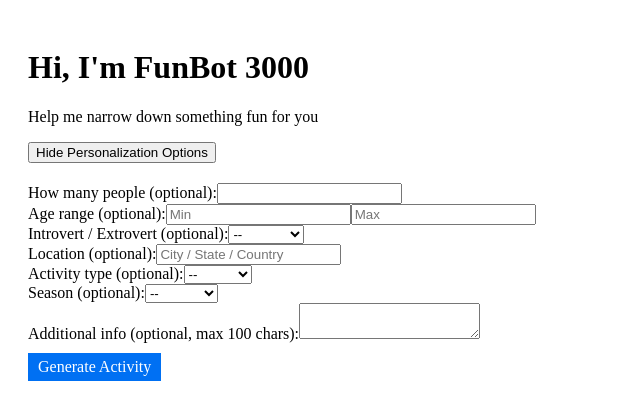
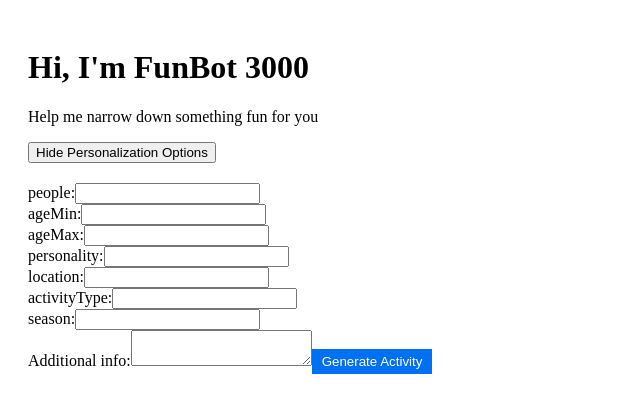
Before and after one commit to christensenandrew455-cell/funbot3000, a Next.js app: page / in a window 1280 px wide. Both pictures are taken after a click on the button "Personalize (optional)". Shown: the top 420 px of the page, without its empty margins (0-640 px from the left). Built offline with nearby package versions, Linux system fonts and the light colour scheme.

Commit message:
Update page.js

```diff
--- a/app/page.js
+++ b/app/page.js
@@ -1,92 +1,95 @@
-'use client';
+"use client";
 
-import { useState } from 'react';
+import { useState } from "react";
+import { useRouter } from "next/navigation";
 
 export default function Home() {
+  const router = useRouter();
   const [showPersonalize, setShowPersonalize] = useState(false);
   const [formData, setFormData] = useState({
-    people: '',
-    ageMin: '',
-    ageMax: '',
-    personality: '',
-    location: '',
-    activityType: '',
-    season: '',
-    extraInfo: ''
+    people: "",
+    ageMin: "",
+    ageMax: "",
+    personality: "",
+    location: "",
+    activityType: "",
+    season: "",
+    extraInfo: ""
   });
 
   const handleChange = (e) => {
     setFormData({ ...formData, [e.target.name]: e.target.value });
   };
 
+  async function handleGenerate() {
+    const res = await fetch("/api/generate", {
+      method: "POST",
+      headers: { "Content-Type": "application/json" },
+      body: JSON.stringify(formData),
+    });
+
+    const data = await res.json();
+
+    // Redirect with EVERYTHING in the URL
+    const params = new URLSearchParams({
+      ...formData,
+      result: data.result,
+    });
+
+    router.push(`/results?${params.toString()}`);
+  }
+
   return (
-    <div style={{ padding: '20px' }}>
+    <div style={{ padding: "20px" }}>
       <h1>Hi, I'm FunBot 3000</h1>
       <p>Help me narrow down something fun for you</p>
 
       <button onClick={() => setShowPersonalize(!showPersonalize)}>
-        {showPersonalize ? 'Hide Personalization Options' : 'Personalize (optional)'}
+        {showPersonalize ? "Hide Personalization Options" : "Personalize (optional)"}
       </button>
 
       {showPersonalize && (
-        <div style={{ marginTop: '20px' }}>
-          <label>
-            How many people (optional):
-            <input type="number" name="people" value={formData.people} onChange={handleChange} />
-          </label>
-          <br />
-          <label>
-            Age range (optional):
-            <input type="number" name="ageMin" placeholder="Min" value={formData.ageMin} onChange={handleChange} />
-            <input type="number" name="ageMax" placeholder="Max" value={formData.ageMax} onChange={handleChange} />
-          </label>
-          <br />
-          <label>
-            Introvert / Extrovert (optional):
-            <select name="personality" value={formData.personality} onChange={handleChange}>
-              <option value="">--</option>
-              <option value="introvert">Introvert</option>
-              <option value="extrovert">Extrovert</option>
-            </select>
-          </label>
-          <br />
-          <label>
-            Location (optional):
-            <input type="text" name="location" placeholder="City / State / Country" value={formData.location} onChange={handleChange} />
-          </label>
-          <br />
-          <label>
-            Activity type (optional):
-            <select name="activityType" value={formData.activityType} onChange={handleChange}>
-              <option value="">--</option>
-              <option value="inside">Inside</option>
-              <option value="outside">Outside</option>
-              <option value="both">Both</option>
-            </select>
-          </label>
-          <br />
-          <label>
-            Season (optional):
-            <select name="season" value={formData.season} onChange={handleChange}>
-              <option value="">--</option>
-              <option value="spring">Spring</option>
-              <option value="summer">Summer</option>
-              <option value="fall">Fall</option>
-              <option value="winter">Winter</option>
-            </select>
-          </label>
-          <br />
-          <label>
-            Additional info (optional, max 100 chars):
-            <textarea name="extraInfo" maxLength={100} value={formData.extraInfo} onChange={handleChange}></textarea>
-          </label>
-          <br />
-          <a
-            href={`/results?${new URLSearchParams(formData).toString()}`}
-            style={{ display: 'inline-block', marginTop: '10px', padding: '5px 10px', background: '#0070f3', color: 'white', textDecoration: 'none' }}
+        <div style={{ marginTop: "20px" }}>
+          {Object.keys(formData).map((key) => (
+            key !== "extraInfo" ? (
+              <div key={key}>
+                <label>
+                  {key}:
+                  <input
+                    name={key}
+                    value={formData[key]}
+                    onChange={handleChange}
+                  />
+                </label>
+                <br />
+              </div>
+            ) : (
+              <label key={key}>
+                Additional info:
+                <textarea
+                  name="extraInfo"
+                  maxLength={100}
+                  value={formData.extraInfo}
+                  onChange={handleChange}
+                />
+              </label>
+            )
+          ))}
+
+          <button
+            onClick={handleGenerate}
+            style={{
+              display: "inline-block",
+              marginTop: "10px",
+              padding: "5px 10px",
+              background: "#0070f3",
+              color: "white",
+              border: "none",
+              cursor: "pointer",
+            }}
           >
             Generate Activity
-          </a>
+          </button>
         </div>
       )}
     </div>
```
